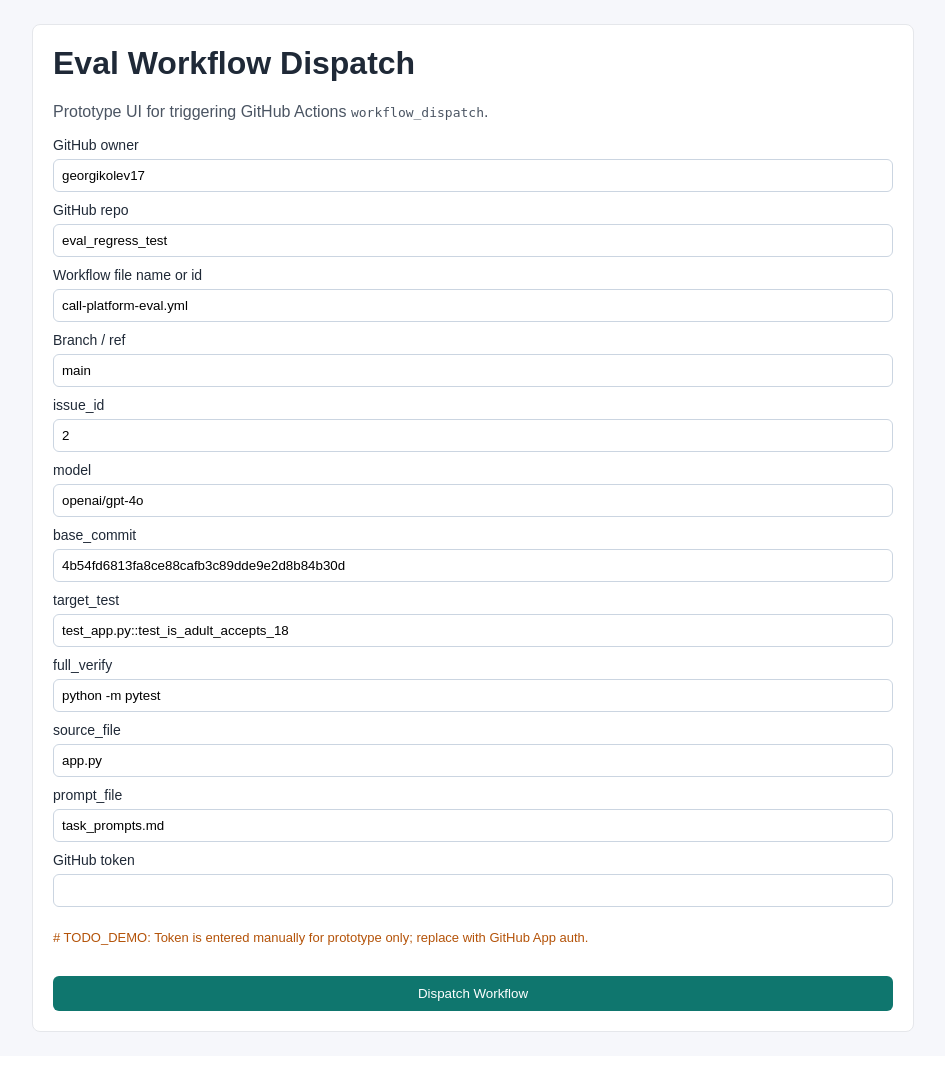
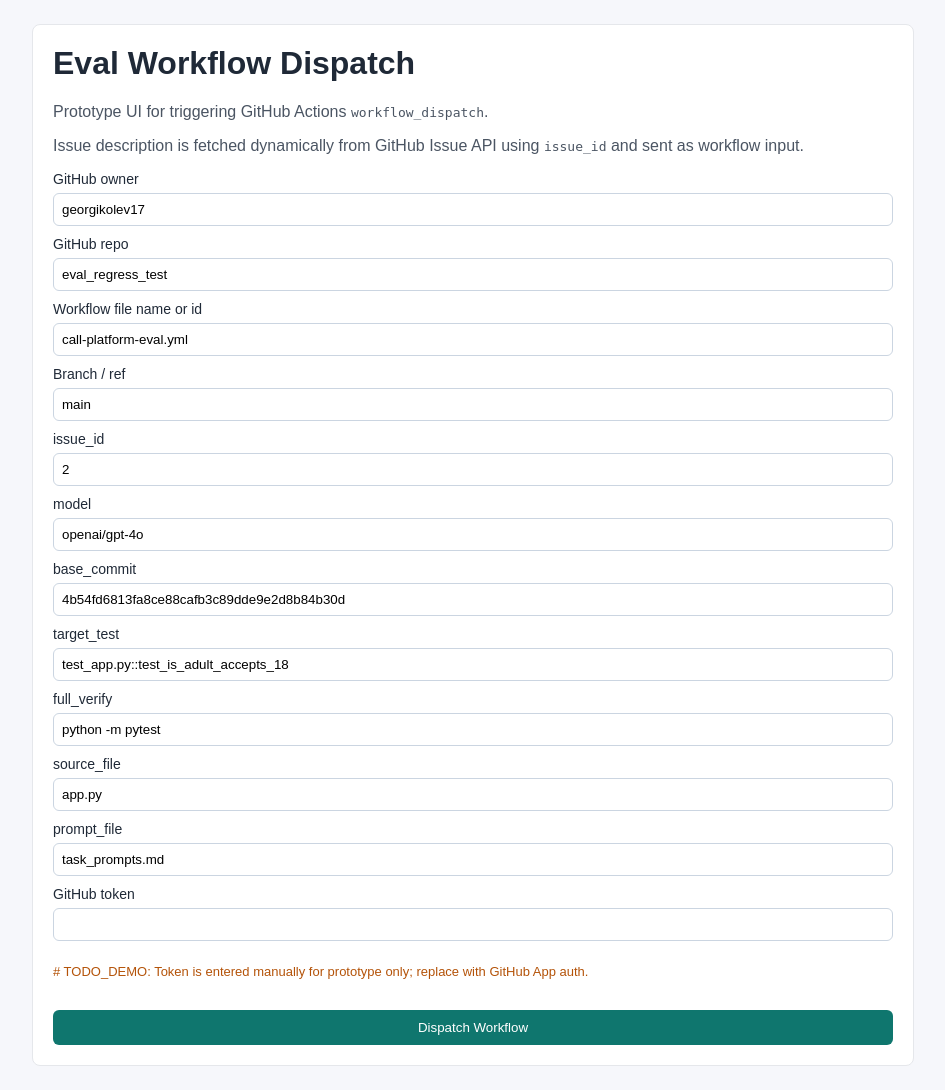
Before and after one commit to georgikolev17/agent_eval_platform, a Flask app: page / in a window 1280 px wide. Shown: the whole page, without its empty margins (167-1112 px from the left). Before the commit the page ends 1032 px from the top, so only its background shows below. Run offline with Flask 3, Linux system fonts and the light colour scheme.

Commit message:
Clarify dynamic issue-description behavior in dashboard UI

```diff
--- a/dashboard/templates/index.html
+++ b/dashboard/templates/index.html
@@ -10,6 +10,7 @@
   <main class="container">
     <h1>Eval Workflow Dispatch</h1>
     <p class="note">Prototype UI for triggering GitHub Actions <code>workflow_dispatch</code>.</p>
+    <p class="note">Issue description is fetched dynamically from GitHub Issue API using <code>issue_id</code> and sent as workflow input.</p>
 
     <form method="post" action="/dispatch">
       <label>GitHub owner<input name="owner" required value="{{ (form_values.owner if form_values else 'georgikolev17') }}"></label>
```
